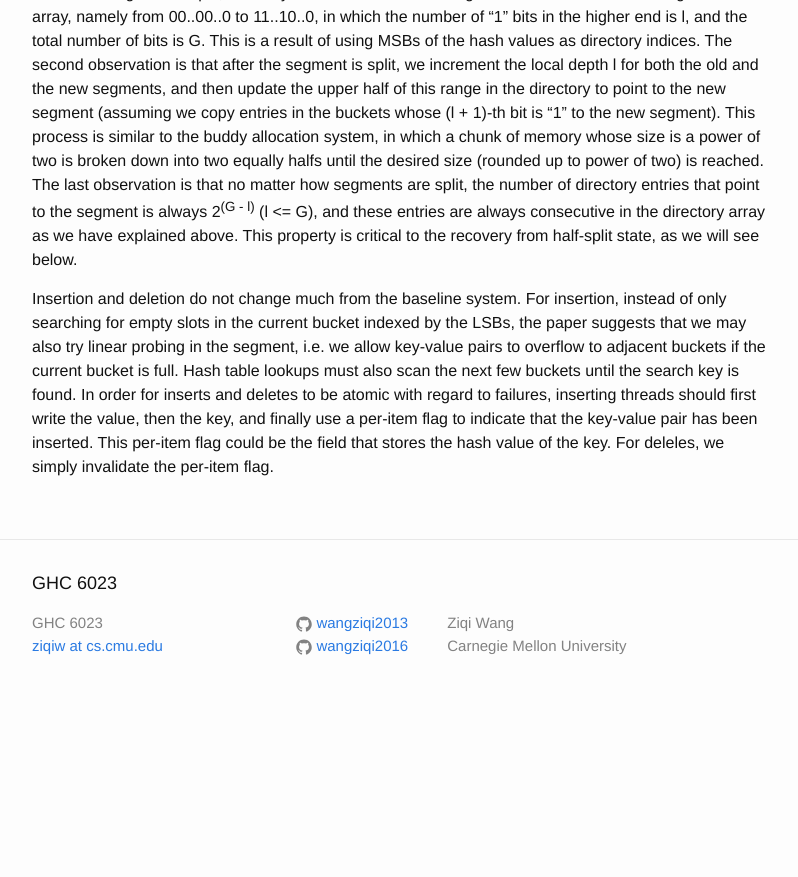
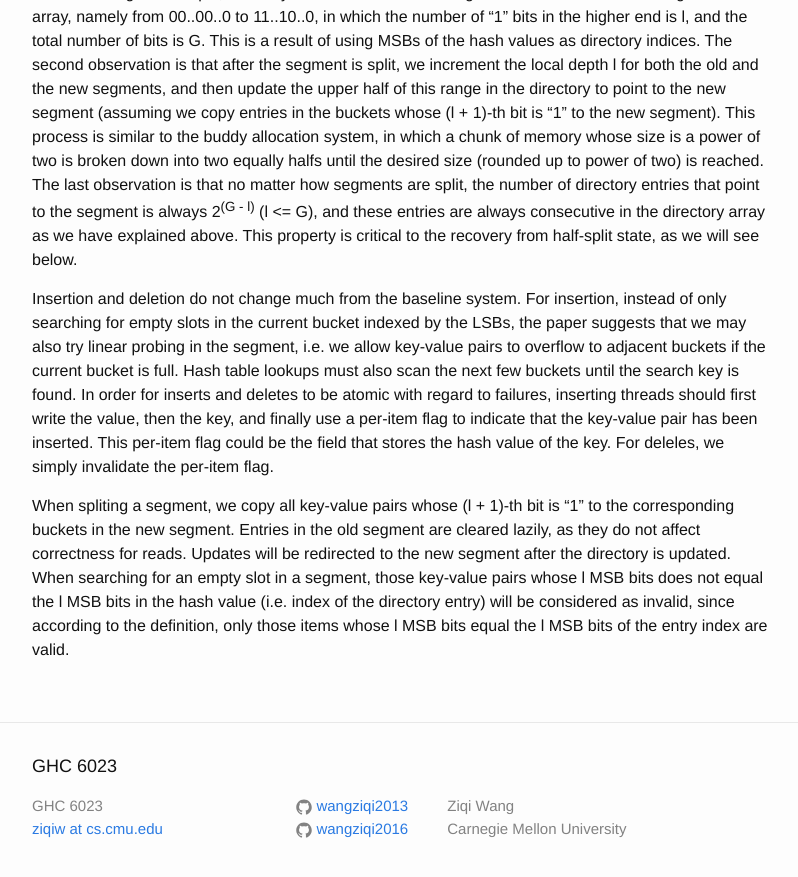
Before and after one commit to wangziqi2013/wangziqi2013.github.io, a Jekyll site: the page built from _posts/2019-12-06-cceh.markdown, in a window 1280 px wide and 900 px high, scrolled down 2821 px. Shown: the top 877 px of the window, without its empty margins (238-1036 px from the left). Built offline with Jekyll 4.4.1, drawn with Linux system fonts in a browser that asks for light colours; before the commit the page ends 3538 px from its top, so only the background shows below that.

Commit message:
Adding split

```diff
--- a/_posts/2019-12-06-cceh.markdown
+++ b/_posts/2019-12-06-cceh.markdown
@@ -119,3 +119,10 @@ the next few buckets until the search key is found. In order for inserts and del
 inserting threads should first write the value, then the key, and finally use a per-item flag to indicate that the key-value
 pair has been inserted. This per-item flag could be the field that stores the hash value of the key. For deleles, we simply
 invalidate the per-item flag.
+
+When spliting a segment, we copy all key-value pairs whose (l + 1)-th bit is "1" to the corresponding buckets in the new
+segment. Entries in the old segment are cleared lazily, as they do not affect correctness for reads. Updates will be redirected
+to the new segment after the directory is updated. When searching for an empty slot in a segment, those key-value pairs
+whose l MSB bits does not equal the l MSB bits in the hash value (i.e. index of the directory entry) will be considered as
+invalid, since according to the definition, only those items whose l MSB bits equal the l MSB bits of the entry index are
+valid.
```
